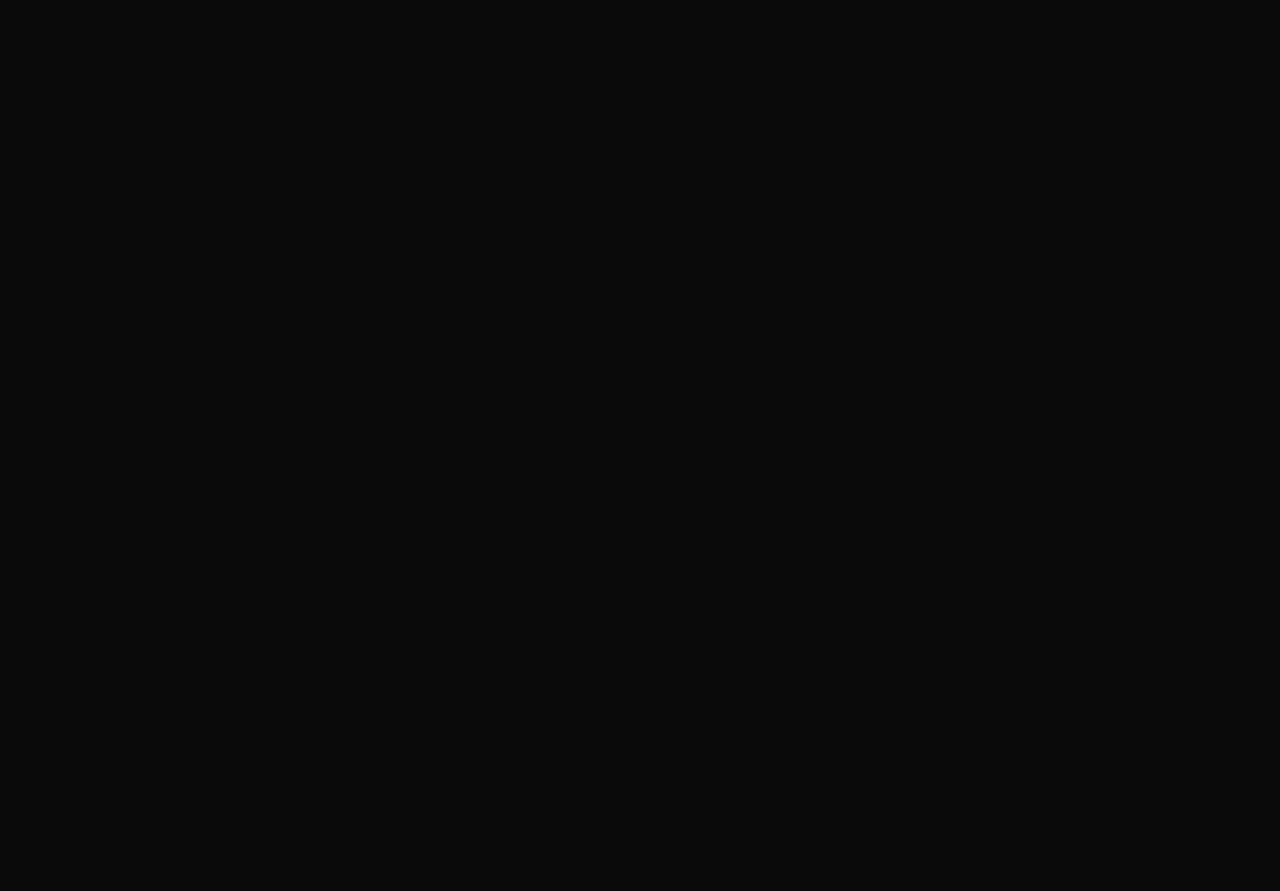
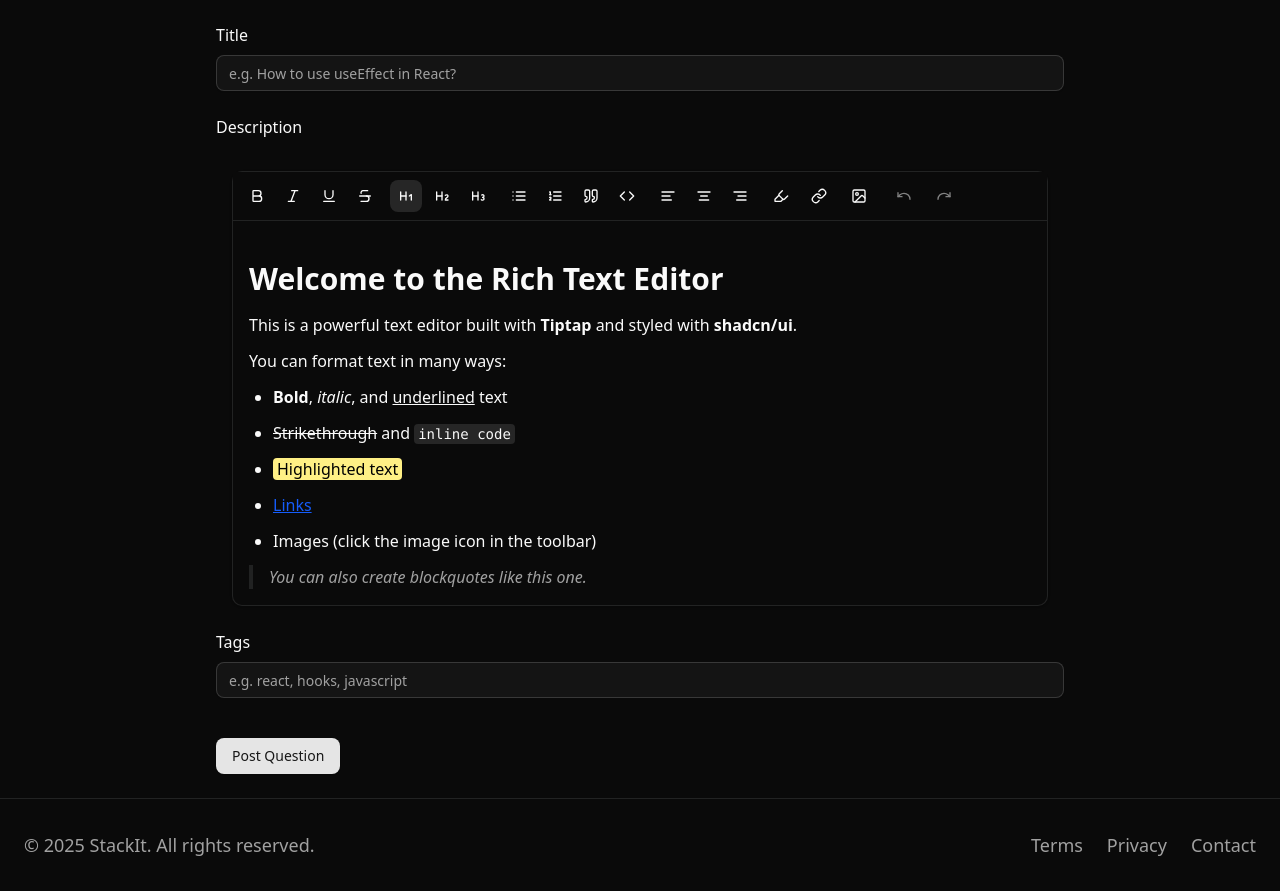
Before and after one commit to Aakri1134/stack-it, a React (Vite) app in the folder frontend/stack-it/: page /signup in a window 1280 px wide. Shown: the part 865-1756 px from the top of the page. Before the commit the page ends 800 px from the top, so only its background shows below. Built offline with nearby package versions, Linux system fonts and the light colour scheme.

Commit message:
add askquestion page

```diff
--- a/frontend/stack-it/package.json
+++ b/frontend/stack-it/package.json
@@ -10,7 +10,10 @@
     "preview": "vite preview"
   },
   "dependencies": {
+    "@radix-ui/react-avatar": "^1.1.10",
     "@radix-ui/react-dropdown-menu": "^2.1.15",
+    "@radix-ui/react-label": "^2.1.7",
+    "@radix-ui/react-select": "^2.2.5",
     "@radix-ui/react-separator": "^1.1.7",
     "@radix-ui/react-slot": "^1.2.3",
     "@radix-ui/react-toggle": "^1.1.9",
--- a/frontend/stack-it/src/App.jsx
+++ b/frontend/stack-it/src/App.jsx
@@ -5,7 +5,9 @@ import { Route, Routes } from "react-router-dom";
 import SignInPage from "./components/auth/signin";
 import SignUpPage from "./components/auth/signup";
 import TiptapEditor from "./components/texteditor";
-
+import AskQuestionPage from "./components/pages/askquestionpage";
+import Navbar from "./components/navbar";
+import Footer from "./components/footer";
 function App() {
   return (
     <ThemeProvider defaultTheme="dark" storageKey="vite-ui-theme">
@@ -21,7 +23,11 @@ function App() {
         />
         <Route path="/login" element={<SignInPage />} />
         <Route path="/signup" element={<SignUpPage />} />
+
       </Routes>
+
+      <AskQuestionPage />
+      <Footer />
     </ThemeProvider>
   );
 }
--- /dev/null
+++ b/frontend/stack-it/src/components/pages/askquestionpage.jsx
@@ -0,0 +1,55 @@
+// src/pages/ask-question.jsx
+import { useState } from "react";
+import { Input } from "@/components/ui/input";
+import { Label } from "@/components/ui/label";
+import { Button } from "@/components/ui/button";
+import TiptapEditor from "@/components/texteditor";
+
+export default function AskQuestionPage() {
+  const [title, setTitle] = useState("");
+  const [tags, setTags] = useState("");
+
+  const handleSubmit = (e) => {
+    e.preventDefault();
+    console.log("Title:", title);
+    console.log("Tags:", tags);
+    // You'll capture content from TiptapEditor separately via a ref or state lift
+  };
+
+  return (
+    <div className="max-w-4xl mx-auto p-6 space-y-6">
+      <h1 className="text-4xl font-bold">Ask a Question</h1>
+      <form onSubmit={handleSubmit} className="space-y-6">
+        <div className="space-y-2">
+          <Label className="text-1xl" htmlFor="title">Title</Label>
+          <Input
+            id="title"
+            value={title}
+            onChange={(e) => setTitle(e.target.value)}
+            placeholder="e.g. How to use useEffect in React?"
+            required
+          />
+        </div>
+
+        <div className="space-y-2">
+          <Label className="text-1xl">Description</Label>
+          <TiptapEditor />
+        </div>
+
+        <div className="space-y-2">
+          <Label className="text-1xl" htmlFor="tags">Tags</Label>
+          <Input
+            id="tags"
+            value={tags}
+            onChange={(e) => setTags(e.target.value)}
+            placeholder="e.g. react, hooks, javascript"
+          />
+        </div>
+
+        <Button type="submit" className="mt-4">
+          Post Question
+        </Button>
+      </form>
+    </div>
+  );
+}
--- /dev/null
+++ b/frontend/stack-it/src/components/ui/label.jsx
@@ -0,0 +1,21 @@
+import * as React from "react"
+import * as LabelPrimitive from "@radix-ui/react-label"
+
+import { cn } from "@/lib/utils"
+
+function Label({
+  className,
+  ...props
+}) {
+  return (
+    (<LabelPrimitive.Root
+      data-slot="label"
+      className={cn(
+        "flex items-center gap-2 text-sm leading-none font-medium select-none group-data-[disabled=true]:pointer-events-none group-data-[disabled=true]:opacity-50 peer-disabled:cursor-not-allowed peer-disabled:opacity-50",
+        className
+      )}
+      {...props} />)
+  );
+}
+
+export { Label }
```
Also changed, not shown: 1 other file (tests, documents, lock files or other folders).
